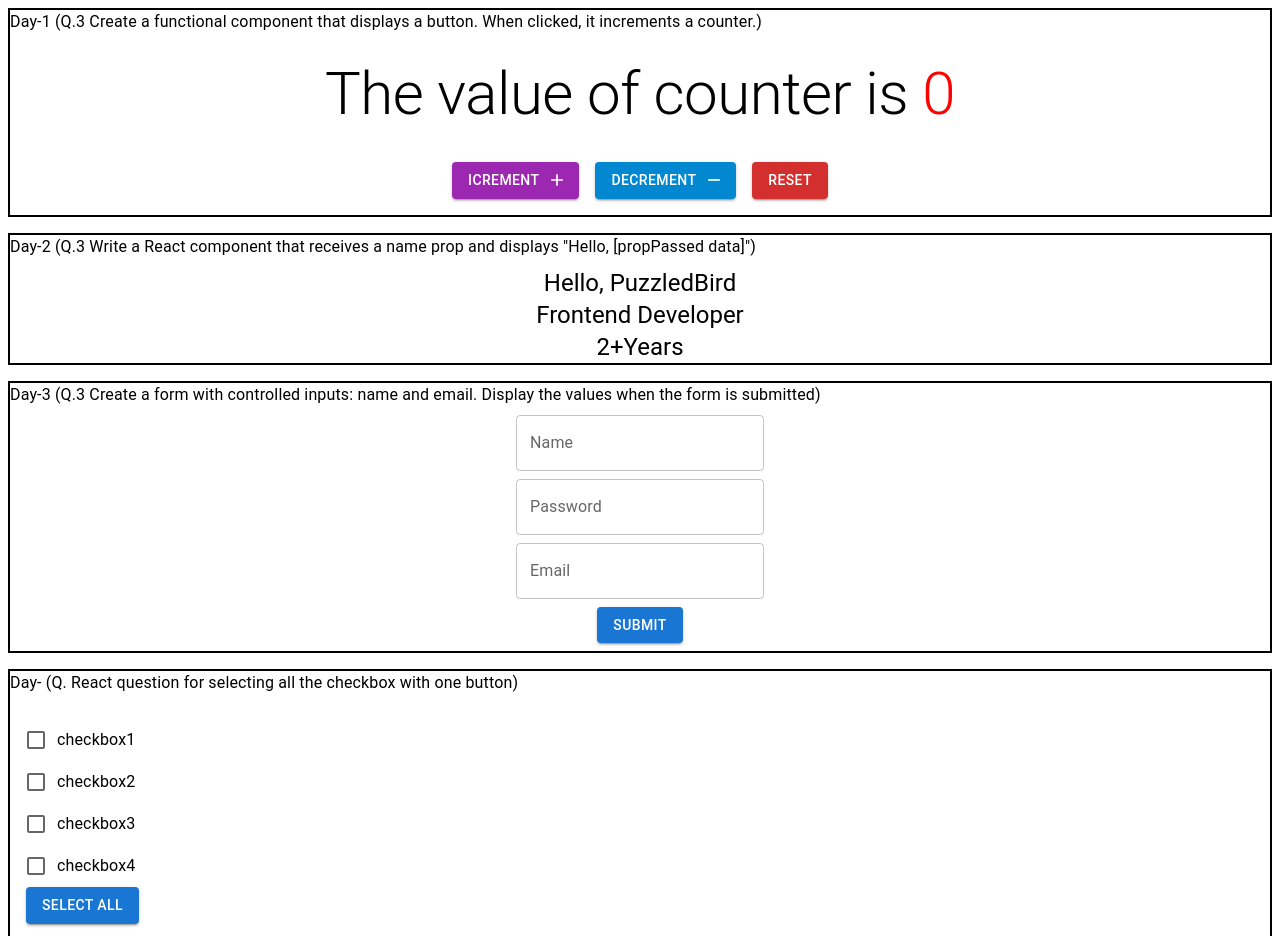
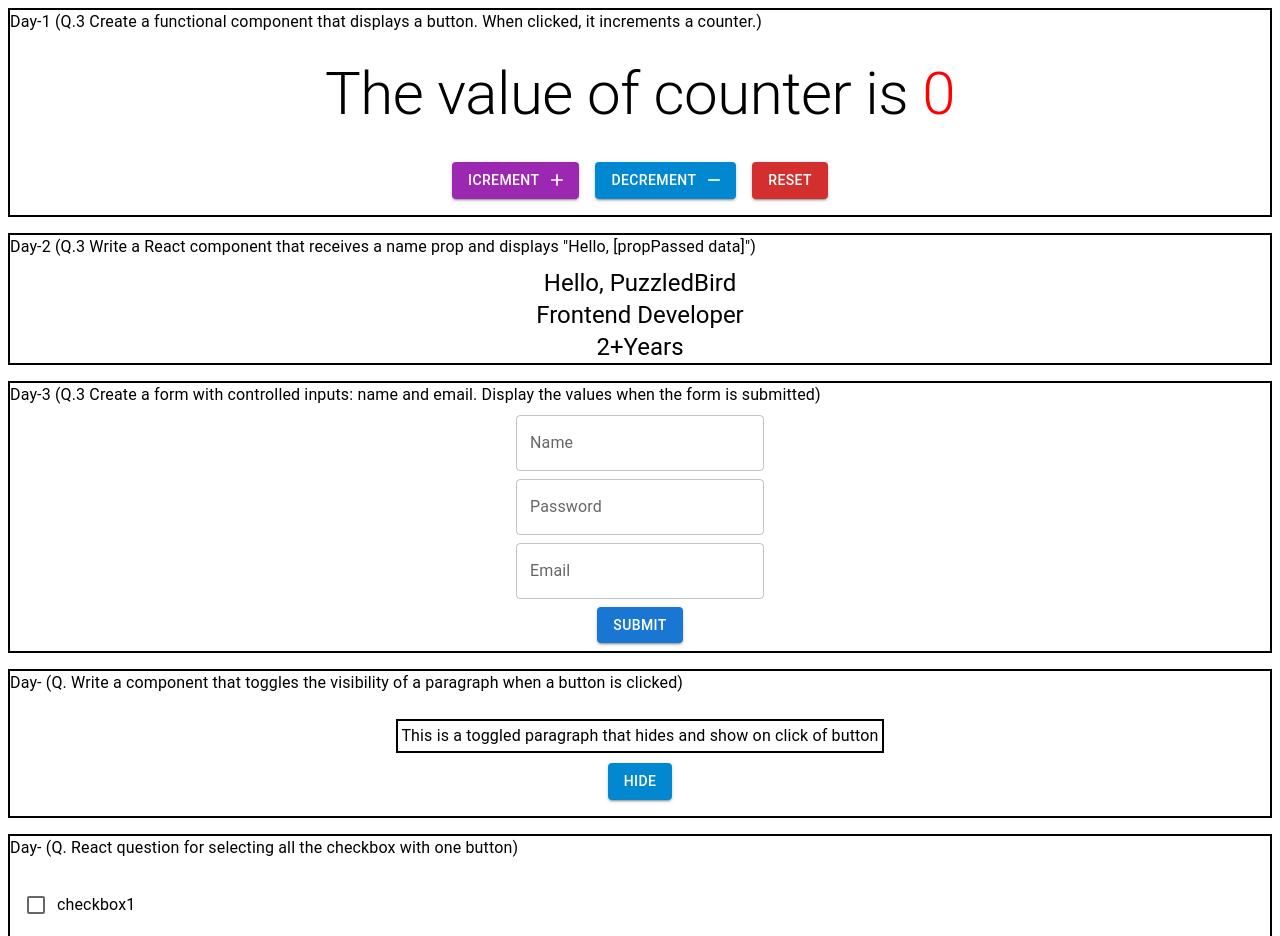
Before and after one commit to sss1stclass/React_daily_Practise, a React (Vite) app: page / in a window 1280 px wide. Shown: the top 936 px of the page. Built offline with nearby package versions, Linux system fonts and the light colour scheme.

Commit message:
day-4 task completed

```diff
--- a/src/App.tsx
+++ b/src/App.tsx
@@ -6,9 +6,10 @@ import { createContext, useState } from 'react'
 // import FormData from './components/FormData';
 import { React1CheckBox } from './components/React1CheckBox';
 import Day3_ControlledForm from './components/Day3_ControlledForm';
-import TestComponent from './components/TestComponent';
+// import TestComponent from './components/TestComponent';
 import Day2_Prop from './components/Day2_Prop';
 import Day1 from './components/Day1';
+import Day4_TogglePara from './components/Day4_TogglePara';
 import { Box, Typography } from '@mui/material';
 
 const obj = {
@@ -44,6 +45,10 @@ function App() {
         <Day3_ControlledForm />
       </Box>
       <Box mb={2} sx={{ border: '2px solid black' }}>
+        <Typography mb={1} variant='body1'>Day-  (Q.  Write a component that toggles the visibility of a paragraph when a button is clicked)</Typography>
+        <Day4_TogglePara />
+      </Box>
+      <Box mb={2} sx={{ border: '2px solid black' }}>
         <Typography mb={1} variant='body1'>Day-  (Q.  React question for selecting all the checkbox with one button)</Typography>
         <React1CheckBox />
       </Box>
--- a/src/components/Day3_ControlledForm.tsx
+++ b/src/components/Day3_ControlledForm.tsx
@@ -1,6 +1,5 @@
-import { Password } from '@mui/icons-material';
 import { Box, Button, TextField } from '@mui/material';
-import React, { useState } from 'react';
+import { useState } from 'react';
 
 const Day3_ControlledForm = () => {
   const [data, setData] = useState({
--- /dev/null
+++ b/src/components/Day4_TogglePara.tsx
@@ -0,0 +1,34 @@
+import { Box, Button, Typography } from "@mui/material";
+import { useState } from "react";
+
+const styles = {
+    paragraph: {
+      border: '2px solid black',
+      padding: '3px',
+      marginBottom: '10px',
+    },
+
+  };
+
+
+const Day4_TogglePara = () => {
+    const [show, setShow] = useState(true);
+    const handleClick = () => {
+        setShow(!show);
+    }
+    return (
+        <>
+            <Box display="flex" flexDirection="column" justifyContent="center" alignItems="center" p={2}>
+                {
+                    show && (
+                        <Typography style={styles.paragraph}>This is a toggled paragraph that hides and show on click of button</Typography>
+                    )
+                }
+
+                <Button variant="contained" color="info" onClick={handleClick}>{!show ? 'Show' : 'Hide'}</Button>
+            </Box>
+        </>
+    )
+}
+
+export default Day4_TogglePara;
```
